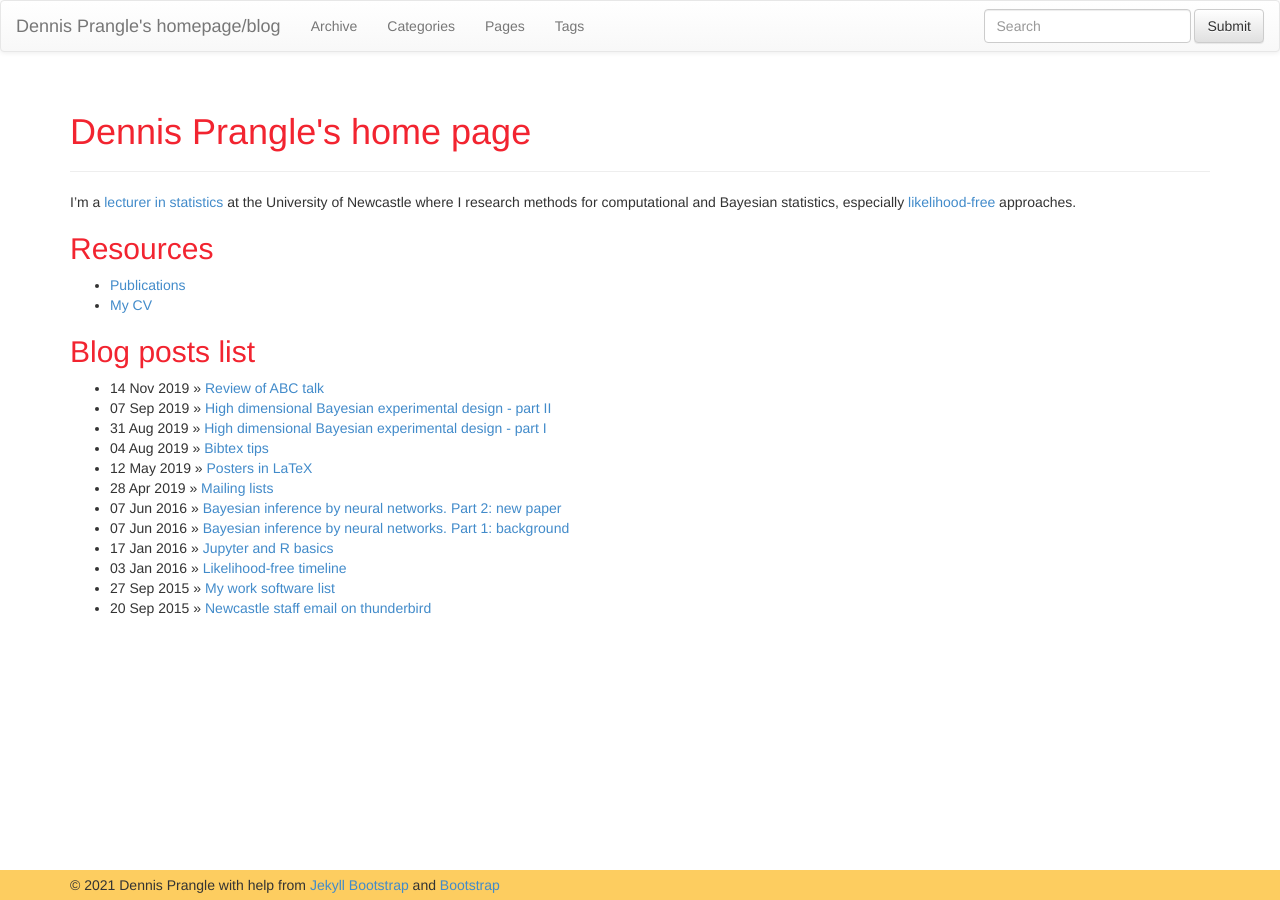
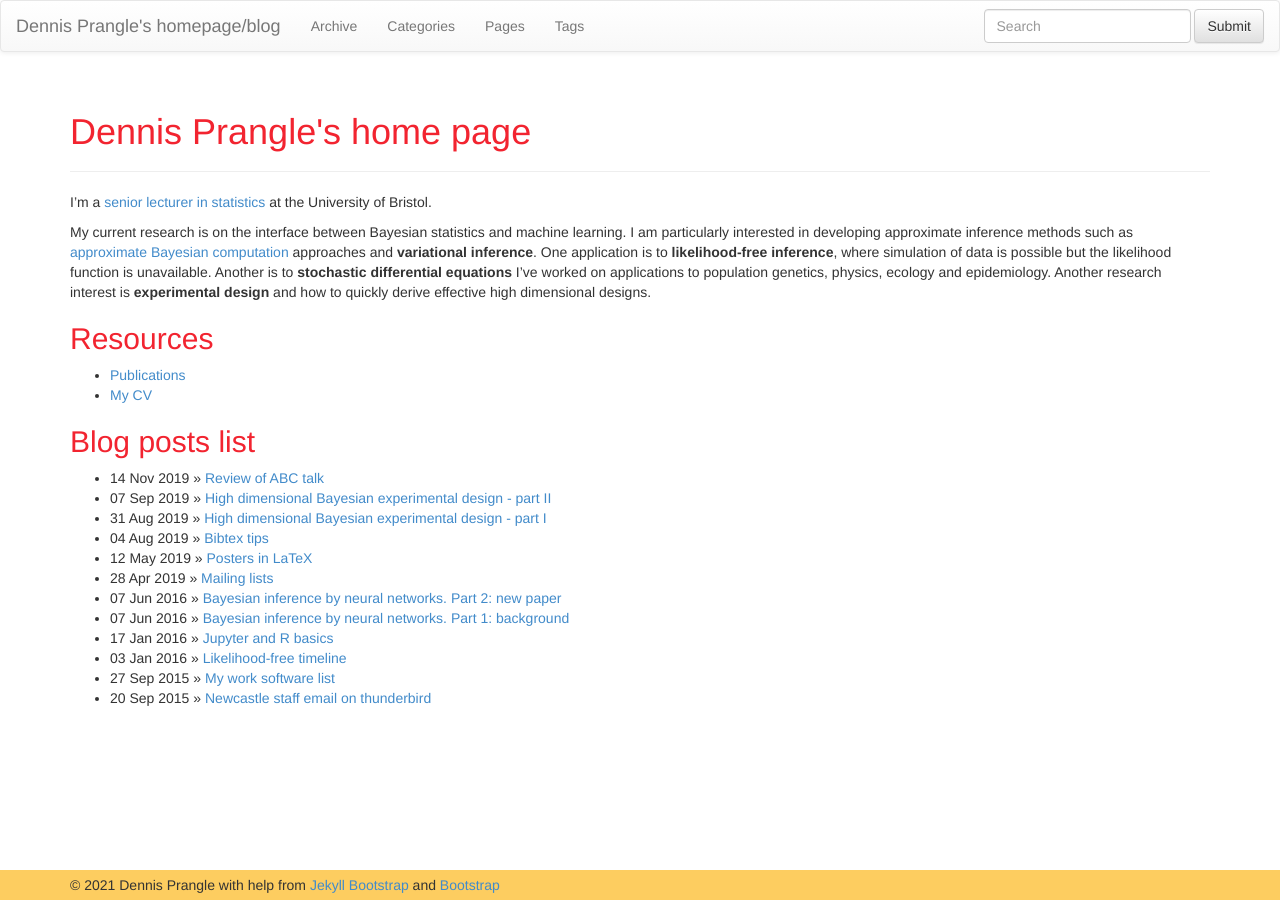
Before and after one commit to dennisprangle/dennisprangle.github.io, a Jekyll site: the page built from index.md, in a window 1280 px wide. Built offline with Jekyll 4.4.1, drawn with Linux system fonts in a browser that asks for light colours; nearby versions of some CDN libraries.

Commit message:
Quick update for Bristol Uni

```diff
--- a/index.md
+++ b/index.md
@@ -4,7 +4,15 @@ title: Dennis Prangle's home page
 ---
 {% include JB/setup %}
 
-I'm a [lecturer in statistics](http://www.ncl.ac.uk/maths/staff/profile/dennis.prangle) at the University of Newcastle where I research methods for computational and Bayesian statistics, especially [likelihood-free](https://en.wikipedia.org/wiki/Approximate_Bayesian_computation) approaches.
+I'm a [senior lecturer in statistics](http://www.bristolmathsresearch.org/members-of-the-institute-for-statistical-science) at the University of Bristol.
+
+My current research is on the interface between Bayesian statistics and machine learning.
+I am particularly interested in developing approximate inference methods such as [approximate Bayesian computation](https://en.wikipedia.org/wiki/Approximate_Bayesian_computation) approaches and **variational inference**.
+One application is to **likelihood-free inference**, where simulation of data is possible but the likelihood function is unavailable.
+Another is to **stochastic differential equations**
+I've worked on applications to population genetics, physics, ecology and epidemiology.
+Another research interest is **experimental design** and how to quickly derive effective high dimensional designs.
+
 
 ## Resources
 
```
